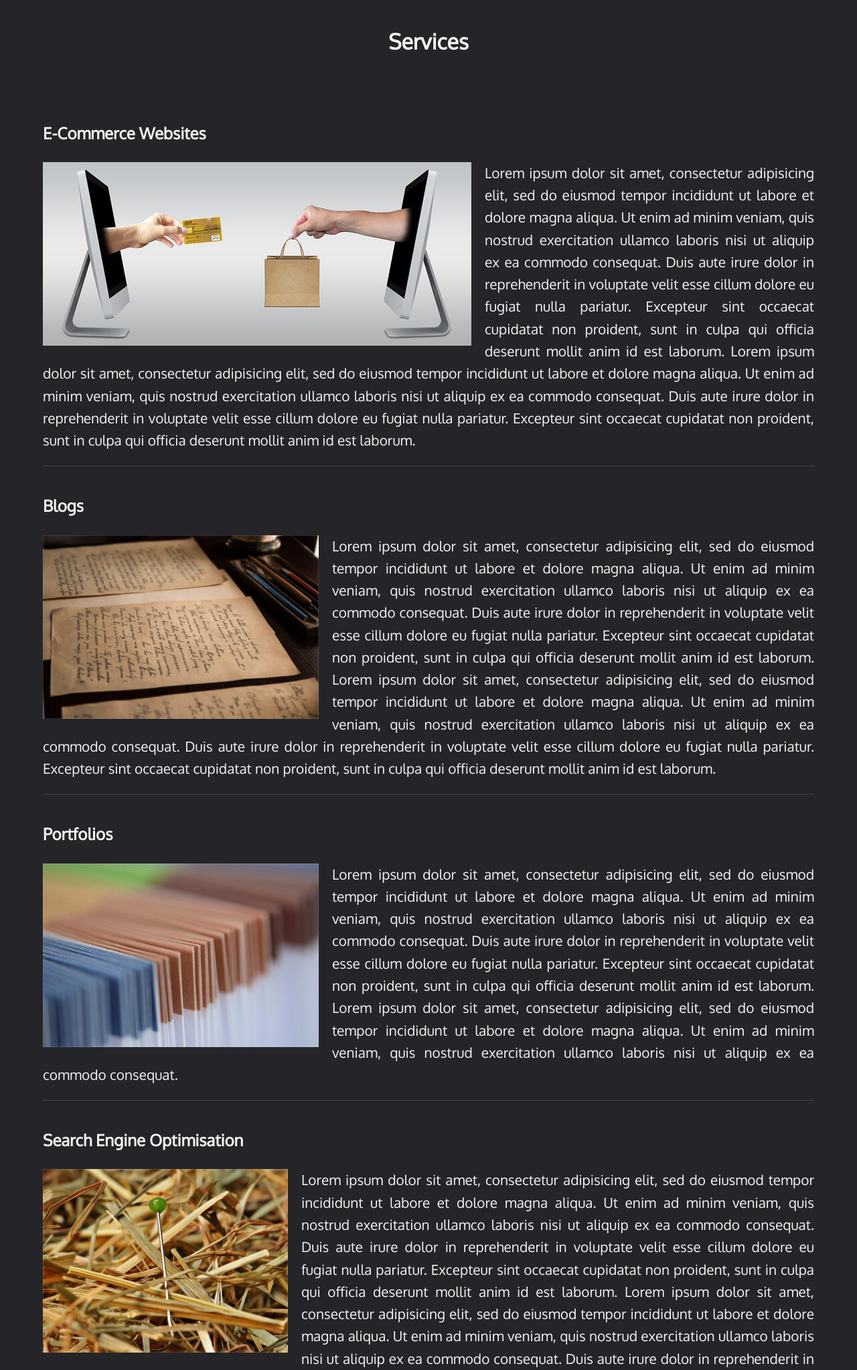
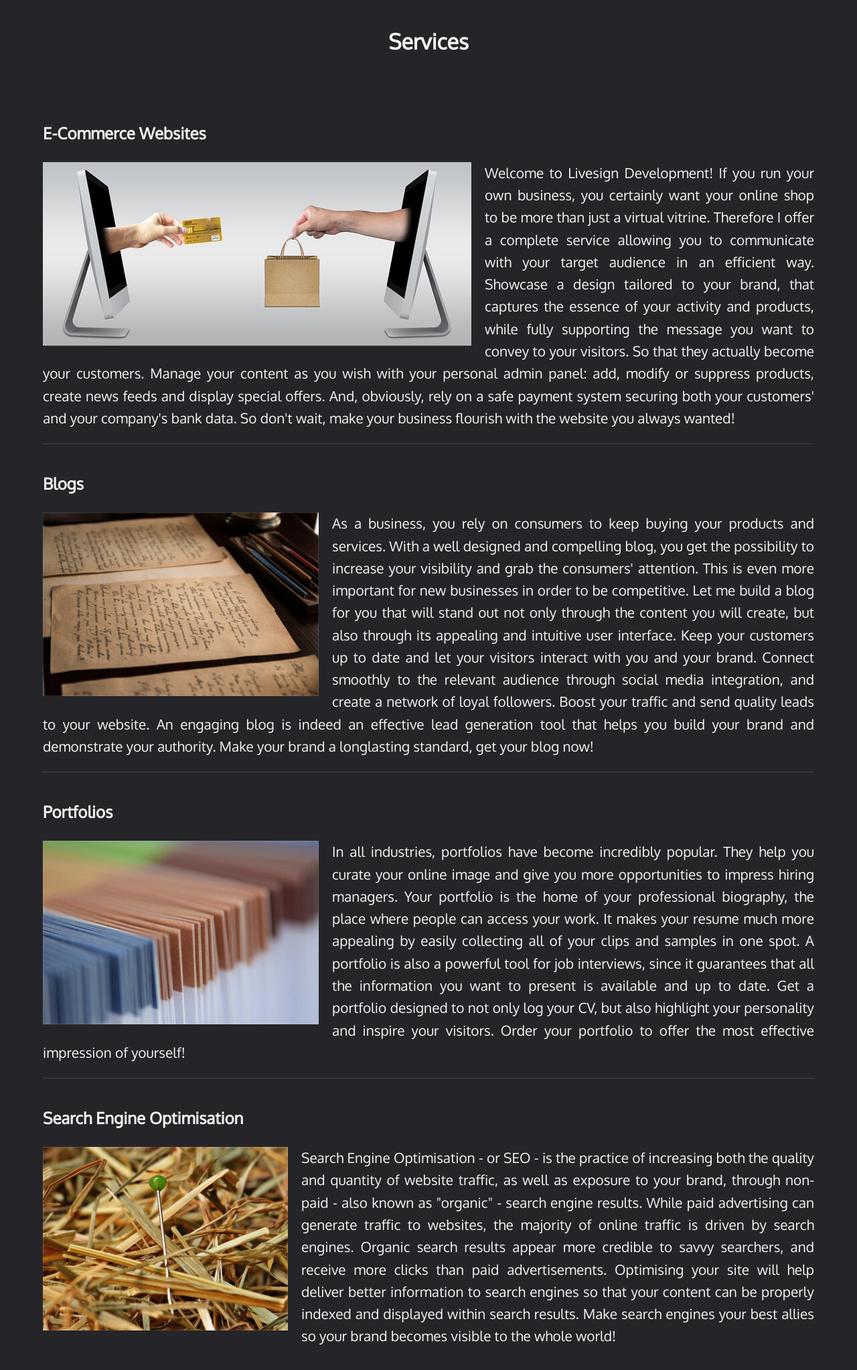
Before and after one commit to balintperjesi/livesign, a PHP site: page / in a window 1280 px wide. Shown: the part 888-2933 px from the top of the page at 67% size. Run offline with PHP 8.4, Linux system fonts and the light colour scheme.

Commit message:
Update index.php
Added text content to the Services section.

```diff
--- a/index.php
+++ b/index.php
@@ -63,33 +63,22 @@ list($msg, $status) = parseMail($name, $mail, $message);
             <div id="ecommerce" class="flex-container">
                 <h3>E-Commerce Websites</h3>
                 <img class="image" src="img/ecommerce.jpg" alt="E-Commerce">
-                <p class="lead">Lorem ipsum dolor sit amet, consectetur adipisicing elit, sed do eiusmod tempor incididunt ut labore et dolore magna aliqua. Ut enim ad minim veniam, quis nostrud exercitation ullamco laboris nisi ut aliquip ex ea commodo consequat. Duis
-                    aute irure dolor in reprehenderit in voluptate velit esse cillum dolore eu fugiat nulla pariatur. Excepteur sint occaecat cupidatat non proident, sunt in culpa qui officia deserunt mollit anim id est laborum. Lorem ipsum dolor sit
-                    amet, consectetur adipisicing elit, sed do eiusmod tempor incididunt ut labore et dolore magna aliqua. Ut enim ad minim veniam, quis nostrud exercitation ullamco laboris nisi ut aliquip ex ea commodo consequat. Duis aute irure dolor
-                    in reprehenderit in voluptate velit esse cillum dolore eu fugiat nulla pariatur. Excepteur sint occaecat cupidatat non proident, sunt in culpa qui officia deserunt mollit anim id est laborum.</p>
+                <p class="lead">Welcome to Livesign Development! If you run your own business, you certainly want your online shop to be more than just a virtual vitrine. Therefore I offer a complete service allowing you to communicate with your target audience in an efficient way. Showcase a design tailored to your brand, that captures the essence of your activity and products, while fully supporting the message you want to convey to your visitors. So that they actually become your customers. Manage your content as you wish with your personal admin panel: add, modify or suppress products, create news feeds and display special offers. And, obviously, rely on a safe payment system securing both your customers' and your company's bank data. So don't wait, make your business flourish with the website you always wanted!</p>
             </div>
             <div id="blog" class="flex-container">
                 <h3>Blogs</h3>
                 <img class="image" src="img/blog.jpg" alt="Blog">
-                <p class="lead">Lorem ipsum dolor sit amet, consectetur adipisicing elit, sed do eiusmod tempor incididunt ut labore et dolore magna aliqua. Ut enim ad minim veniam, quis nostrud exercitation ullamco laboris nisi ut aliquip ex ea commodo consequat. Duis
-                    aute irure dolor in reprehenderit in voluptate velit esse cillum dolore eu fugiat nulla pariatur. Excepteur sint occaecat cupidatat non proident, sunt in culpa qui officia deserunt mollit anim id est laborum. Lorem ipsum dolor sit
-                    amet, consectetur adipisicing elit, sed do eiusmod tempor incididunt ut labore et dolore magna aliqua. Ut enim ad minim veniam, quis nostrud exercitation ullamco laboris nisi ut aliquip ex ea commodo consequat. Duis aute irure dolor
-                    in reprehenderit in voluptate velit esse cillum dolore eu fugiat nulla pariatur. Excepteur sint occaecat cupidatat non proident, sunt in culpa qui officia deserunt mollit anim id est laborum.</p>
+                <p class="lead">As a business, you rely on consumers to keep buying your products and services. With a well designed and compelling blog, you get the possibility to increase your visibility and grab the consumers' attention. This is even more important for new businesses in order to be competitive. Let me build a blog for you that will stand out not only through the content you will create, but also through its appealing and intuitive user interface. Keep your customers up to date and let your visitors interact with you and your brand. Connect smoothly to the relevant audience through social media integration, and create a network of loyal followers. Boost your traffic and send quality leads to your website. An engaging blog is indeed an effective lead generation tool that helps you build your brand and demonstrate your authority. Make your brand a longlasting standard, get your blog now!</p>
             </div>
             <div id="portfolio" class="flex-container">
                 <h3>Portfolios</h3>
                 <img class="image" src="img/portfolio.jpg" alt="Portfolio">
-                <p class="lead">Lorem ipsum dolor sit amet, consectetur adipisicing elit, sed do eiusmod tempor incididunt ut labore et dolore magna aliqua. Ut enim ad minim veniam, quis nostrud exercitation ullamco laboris nisi ut aliquip ex ea commodo consequat. Duis
-                    aute irure dolor in reprehenderit in voluptate velit esse cillum dolore eu fugiat nulla pariatur. Excepteur sint occaecat cupidatat non proident, sunt in culpa qui officia deserunt mollit anim id est laborum. Lorem ipsum dolor sit
-                    amet, consectetur adipisicing elit, sed do eiusmod tempor incididunt ut labore et dolore magna aliqua. Ut enim ad minim veniam, quis nostrud exercitation ullamco laboris nisi ut aliquip ex ea commodo consequat.</p>
+                <p class="lead">In all industries, portfolios have become incredibly popular. They help you curate your online image and give you more opportunities to impress hiring managers. Your portfolio is the home of your professional biography, the place where people can access your work. It makes your resume much more appealing by easily collecting all of your clips and samples in one spot. A portfolio is also a powerful tool for job interviews, since it guarantees that all the information you want to present is available and up to date. Get a portfolio designed to not only log your CV, but also highlight your personality and inspire your visitors. Order your portfolio to offer the most effective impression of yourself!</p>
             </div>
             <div id="seo" class="flex-container">
                 <h3>Search Engine Optimisation</h3>
                 <img class="image" src="img/hay.jpg" alt="Needle in the haystack">
-                <p class="lead">Lorem ipsum dolor sit amet, consectetur adipisicing elit, sed do eiusmod tempor incididunt ut labore et dolore magna aliqua. Ut enim ad minim veniam, quis nostrud exercitation ullamco laboris nisi ut aliquip ex ea commodo consequat. Duis
-                    aute irure dolor in reprehenderit in voluptate velit esse cillum dolore eu fugiat nulla pariatur. Excepteur sint occaecat cupidatat non proident, sunt in culpa qui officia deserunt mollit anim id est laborum. Lorem ipsum dolor sit
-                    amet, consectetur adipisicing elit, sed do eiusmod tempor incididunt ut labore et dolore magna aliqua. Ut enim ad minim veniam, quis nostrud exercitation ullamco laboris nisi ut aliquip ex ea commodo consequat. Duis aute irure dolor
-                    in reprehenderit in voluptate velit esse cillum dolore eu fugiat nulla pariatur. Excepteur sint occaecat cupidatat non proident, sunt in culpa qui officia deserunt mollit anim id est laborum.</p>
+                <p class="lead">Search Engine Optimisation - or SEO - is the practice of increasing both the quality and quantity of website traffic, as well as exposure to your brand, through non-paid - also known as "organic" - search engine results. While paid advertising can generate traffic to websites, the majority of online traffic is driven by search engines. Organic search results appear more credible to savvy searchers, and receive more clicks than paid advertisements. Optimising your site will help deliver better information to search engines so that your content can be properly indexed and displayed within search results. Make search engines your best allies so your brand becomes visible to the whole world!</p>
             </div>
         </div>
     </section>
```
